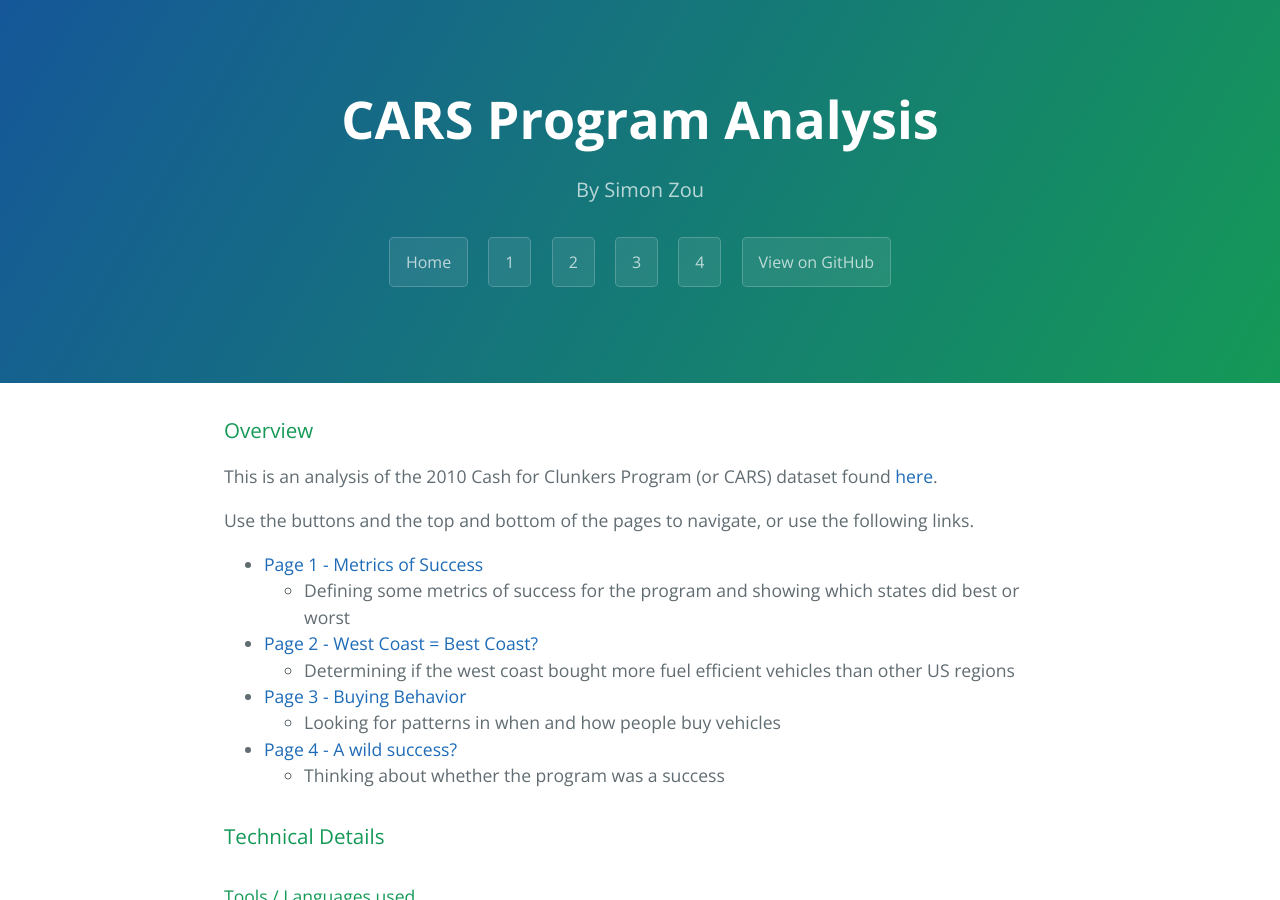
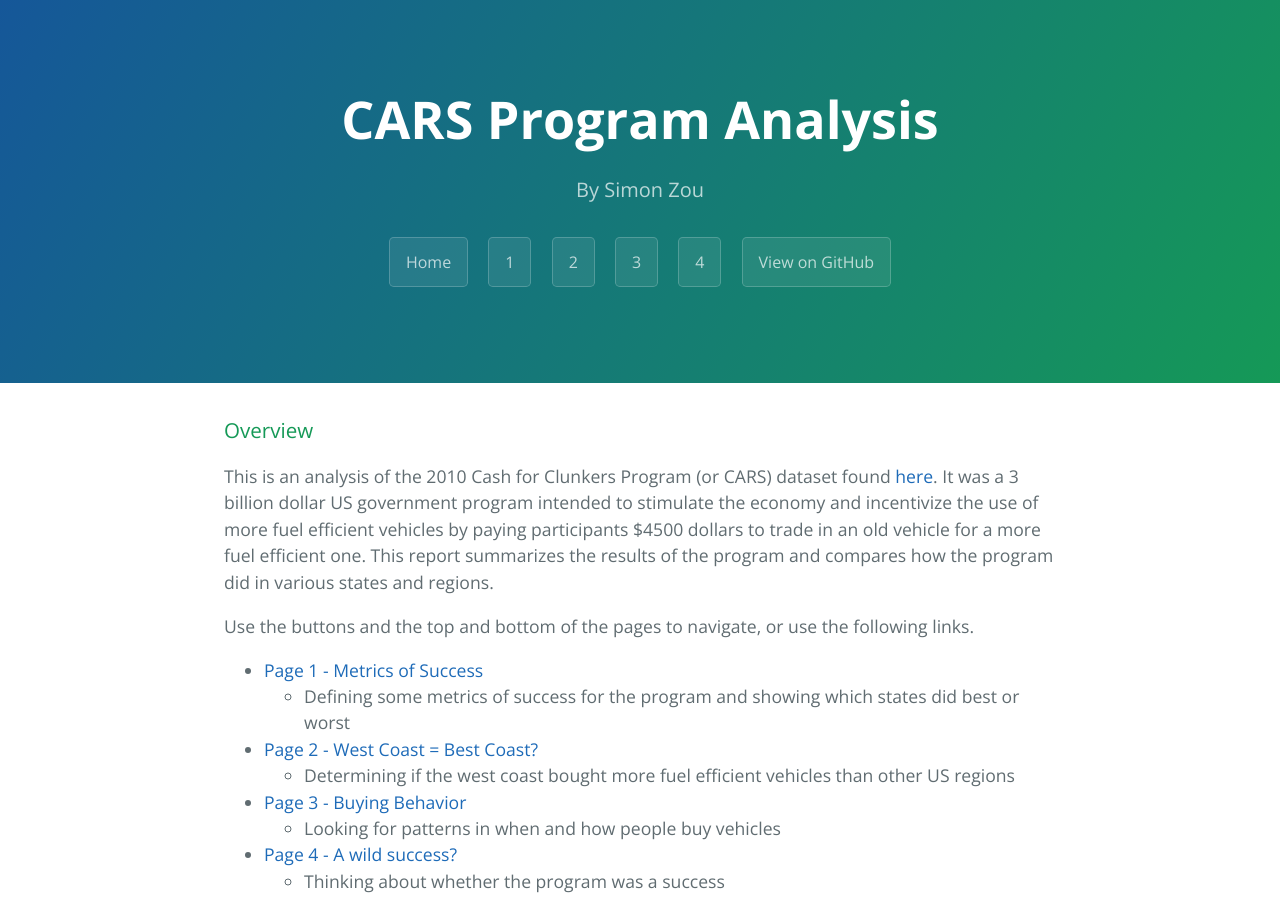
Before and after one commit to simzou/cars-analysis, a Jekyll site: the page built from index.md, in a window 1280 px wide and 900 px high. Built offline with Jekyll 4.4.1, drawn with Linux system fonts in a browser that asks for light colours.

Commit message:
updated description

```diff
--- a/index.md
+++ b/index.md
@@ -5,7 +5,7 @@ layout: index
 
 ### Overview
 
-This is an analysis of the 2010 Cash for Clunkers Program (or CARS) dataset found [here](http://www.nhtsa.gov/Laws+&+Regulations/CARS+Program+Transaction+Data+and+Reports).
+This is an analysis of the 2010 Cash for Clunkers Program (or CARS) dataset found [here](http://www.nhtsa.gov/Laws+&+Regulations/CARS+Program+Transaction+Data+and+Reports). It was a 3 billion dollar US government program intended to stimulate the economy and incentivize the use of more fuel efficient vehicles by paying participants $4500 dollars to trade in an old vehicle for a more fuel efficient one. This report summarizes the results of the program and compares how the program did in various states and regions.
 
 Use the buttons and the top and bottom of the pages to navigate, or use the following links.
 
```
